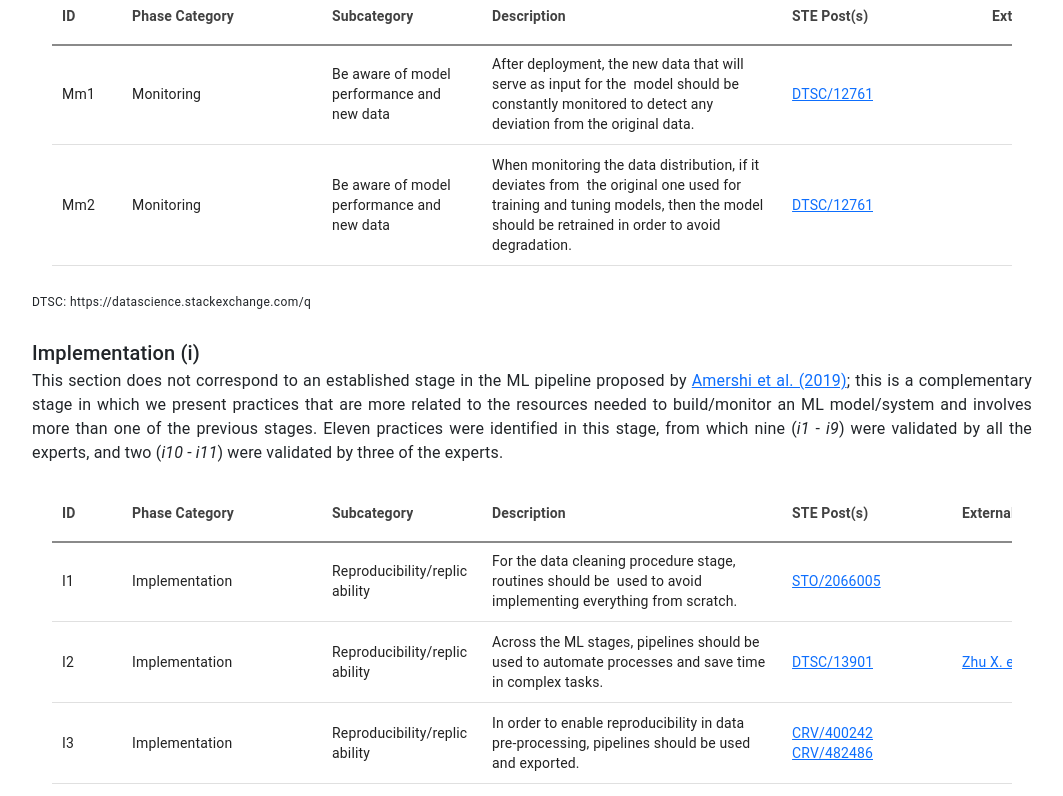
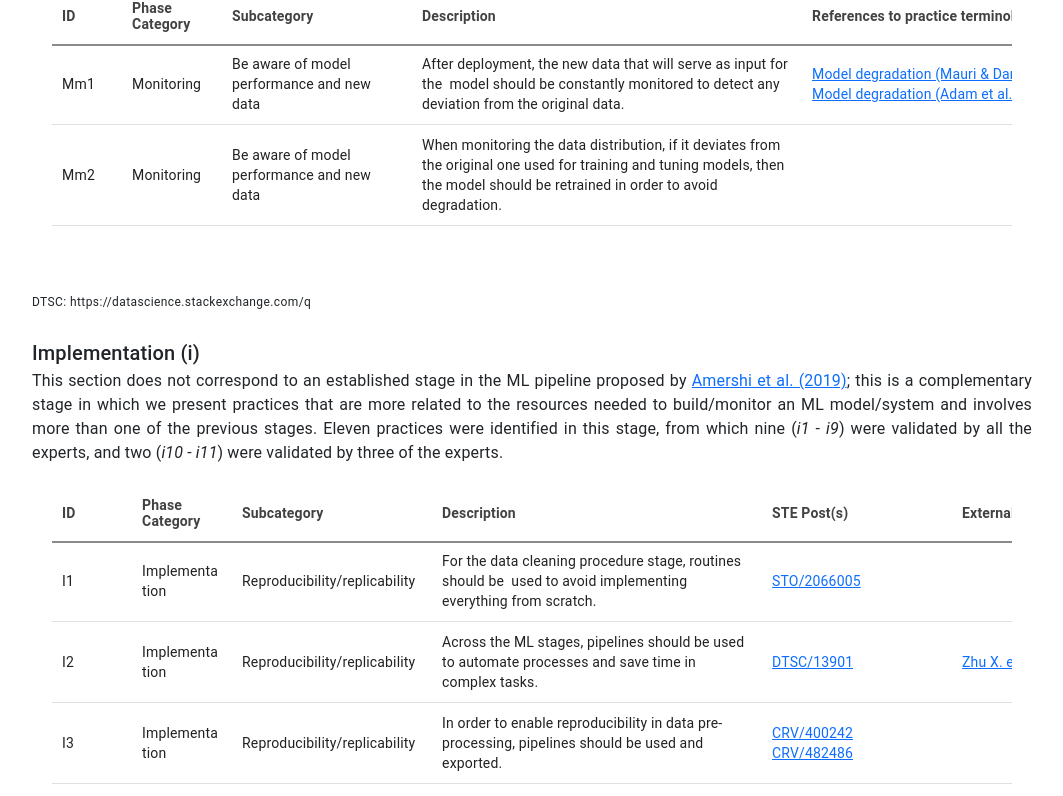
Before and after one commit to TheSoftwareDesignLab/ML_best_practices, a React (Create React App) app: page / in a window 1280 px wide. Shown: the part 10597-11393 px from the top of the page, without its empty margins (108-1171 px from the left). Built offline with nearby package versions, Linux system fonts and the light colour scheme.

Commit message:
all tables extra terminology

```diff
--- a/src/data/table10.ts
+++ b/src/data/table10.ts
@@ -9,7 +9,9 @@ export const TABLE_10 = [
     "Number of experts that validated the practice": 4,
     "STE Post(s)": "https://datascience.stackexchange.com/questions/82805",
     "External URL(S) in post(s)": "-",
-    "STE Post(s)-link": "DTSC/82805"
+    "STE Post(s)-link": "DTSC/82805",
+    "References to practice terminology": "",
+    "References to practice terminology-link": "",
   },
   {
     "id": "Me2",
@@ -19,7 +21,9 @@ export const TABLE_10 = [
     "Number of experts that validated the practice": 4,
     "STE Post(s)": "https://stats.stackexchange.com/questions/342110\nhttps://stackoverflow.com/questions/65706957\nhttps://stats.stackexchange.com/questions/179872",
     "External URL(S) in post(s)": "-",
-    "STE Post(s)-link": "CRV/342110, STO/65706957, CRV/179872"
+    "STE Post(s)-link": "CRV/342110, STO/65706957, CRV/179872",
+    "References to practice terminology": "",
+    "References to practice terminology-link": "",
   },
   {
     "id": "Me3",
@@ -29,7 +33,9 @@ export const TABLE_10 = [
     "Number of experts that validated the practice": 4,
     "STE Post(s)": "https://datascience.stackexchange.com/questions/32859",
     "External URL(S) in post(s)": "-",
-    "STE Post(s)-link": "DTSC/32859"
+    "STE Post(s)-link": "DTSC/32859",
+    "References to practice terminology": "",
+    "References to practice terminology-link": "",
   },
   {
     "id": "Me4",
@@ -40,6 +46,8 @@ export const TABLE_10 = [
     "STE Post(s)": "https://stats.stackexchange.com/questions/179872",
     "External URL(S) in post(s)": "-",
     "STE Post(s)-link": "CRV/179872",
+    "References to practice terminology": "",
+    "References to practice terminology-link": "",
   },
   {
     "id": "Me5",
@@ -49,7 +57,9 @@ export const TABLE_10 = [
     "Number of experts that validated the practice": 4,
     "STE Post(s)": "https://datascience.stackexchange.com/questions/82805",
     "External URL(S) in post(s)": "-",
-    "STE Post(s)-link": "DTSC/82805"
+    "STE Post(s)-link": "DTSC/82805",
+    "References to practice terminology": "",
+    "References to practice terminology-link": "",
   },
   {
     "id": "Me6",
@@ -60,7 +70,9 @@ export const TABLE_10 = [
     "STE Post(s)": "https://datascience.stackexchange.com/questions/13901",
     "External URL(S) in post(s)": "http://www.cs.columbia.edu/~vondrick/largetrain.pdf",
     "STE Post(s)-link": "DTSC/13901",
-    "External URL(S) in post(s)-link": "Zhu X. et al. (2012)"
+    "External URL(S) in post(s)-link": "Zhu X. et al. (2012)",
+    "References to practice terminology": "",
+    "References to practice terminology-link": "",
   },
   {
     "id": "Me7",
@@ -71,6 +83,8 @@ export const TABLE_10 = [
     "STE Post(s)": "https://cs.stackexchange.com/questions/115441",
     "External URL(S) in post(s)": "-",
     "STE Post(s)-link": "CS/115441",
+    "References to practice terminology": "",
+    "References to practice terminology-link": "",
   },
   {
     "id": "Me8",
@@ -81,27 +95,37 @@ export const TABLE_10 = [
     "STE Post(s)": "https://stats.stackexchange.com/questions/342110",
     "External URL(S) in post(s)": "-",
     "STE Post(s)-link": "CRV/342110",
+    "References to practice terminology": "",
+    "References to practice terminology-link": "",
   }
 ];
 
 export const TABLE_10_COLUMNS = [
-  {field: 'id', headerName: "ID", width: 70, sortable: false},
-  {field: 'Phase Category', headerName: "Phase Category", width: 200, sortable: false},
-  {field: 'Subcategory', headerName: "Subcategory", width: 160, sortable: false},
-  {field: 'Description', headerName: "Description", width: 300, sortable: false},
+  {field: 'id', headerName: "ID", width: 80, sortable: false},
+  {field: 'Phase Category', headerName: "Phase Category", width: 90, sortable: false},
+  {field: 'Subcategory', headerName: "Subcategory", width: 170, sortable: false},
+  {field: 'Description', headerName: "Description", width: 330, sortable: false},
+  {
+    field: 'References to practice terminology',
+    headerName: "References to practice terminology",
+    width: 290,
+    sortable: false,
+    renderCell: renderUrlCell,
+    hide: true,
+  },
   {
     field: 'STE Post(s)',
     headerName: "STE Post(s)",
-    width: 200,
-    renderCell: renderUrlCell,
-    sortable: false
+    width: 190,
+    sortable: false,
+    renderCell: renderUrlCell
   },
   {
     field: 'External URL(S) in post(s)',
     headerName: "External URL(S) in post(s)",
-    width: 200,
+    width: 250,
+    sortable: false,
     renderCell: renderUrlCell,
-    sortable: false,
   },
   {
     field: 'STE Post(s)-link',
@@ -112,10 +136,15 @@ export const TABLE_10_COLUMNS = [
     hide: true,
   },
   {
+    field: 'References to practice terminology-link',
+    hide: true,
+  },
+  {
     field: 'Number of experts that validated the practice',
     headerName: "Number of experts that validated the practice",
     width: 200,
     type: 'number',
-    sortable: false
+    sortable: false,
+    hide: true,
   },
 ];
--- a/src/data/table11.ts
+++ b/src/data/table11.ts
@@ -10,7 +10,8 @@ export const TABLE_11 = [
     "STE Post(s)": "https://stats.stackexchange.com/questions/400242\nhttps://stats.stackexchange.com/questions/11602",
     "External URL(S) in post(s)": "https://jmlr.csail.mit.edu/papers/volume11/cawley10a/cawley10a.pdf\nhttps://jmlr.csail.mit.edu/papers/volume8/cawley07a/cawley07a.pdf",
     "STE Post(s)-link": "CRV/400242, CRV/11602",
-    "External URL(S) in post(s)-link": "Cawley G. et al. (2010), Cawley G. et al. (2007)"
+    "External URL(S) in post(s)-link": "Cawley G. et al. (2010), Cawley G. et al. (2007)",
+    "References to practice terminology": "-",
   },
   {
     "id": "Md2",
@@ -21,27 +22,36 @@ export const TABLE_11 = [
     "STE Post(s)": "https://stats.stackexchange.com/questions/400242",
     "External URL(S) in post(s)": "-",
     "STE Post(s)-link": "CRV/400242",
+    "References to practice terminology": "-",
   }
 ];
 
 export const TABLE_11_COLUMNS = [
-  {field: 'id', headerName: "ID", width: 70, sortable: false},
-  {field: 'Phase Category', headerName: "Phase Category", width: 200, sortable: false},
-  {field: 'Subcategory', headerName: "Subcategory", width: 160, sortable: false},
-  {field: 'Description', headerName: "Description", width: 300, sortable: false},
+  {field: 'id', headerName: "ID", width: 80, sortable: false},
+  {field: 'Phase Category', headerName: "Phase Category", width: 100, sortable: false},
+  {field: 'Subcategory', headerName: "Subcategory", width: 100, sortable: false},
+  {field: 'Description', headerName: "Description", width: 390, sortable: false},
+  {
+    field: 'References to practice terminology',
+    headerName: "References to practice terminology",
+    width: 290,
+    sortable: false,
+    renderCell: renderUrlCell,
+    hide: true,
+  },
   {
     field: 'STE Post(s)',
     headerName: "STE Post(s)",
-    width: 200,
-    renderCell: renderUrlCell,
-    sortable: false
+    width: 190,
+    sortable: false,
+    renderCell: renderUrlCell
   },
   {
     field: 'External URL(S) in post(s)',
     headerName: "External URL(S) in post(s)",
-    width: 200,
+    width: 250,
+    sortable: false,
     renderCell: renderUrlCell,
-    sortable: false,
   },
   {
     field: 'STE Post(s)-link',
@@ -52,10 +62,15 @@ export const TABLE_11_COLUMNS = [
     hide: true,
   },
   {
+    field: 'References to practice terminology-link',
+    hide: true,
+  },
+  {
     field: 'Number of experts that validated the practice',
     headerName: "Number of experts that validated the practice",
     width: 200,
     type: 'number',
-    sortable: false
+    sortable: false,
+    hide: true,
   },
 ];
--- a/src/data/table12.ts
+++ b/src/data/table12.ts
@@ -9,7 +9,9 @@ export const TABLE_12 = [
     "Number of experts that validated the practice": 4,
     "STE Post(s)": "https://datascience.stackexchange.com/questions/12761",
     "External URL(S) in post(s)": "-",
-    "STE Post(s)-link": "DTSC/12761"
+    "STE Post(s)-link": "DTSC/12761",
+    "References to practice terminology": "https://dl.acm.org/doi/full/10.1145/3446331?casa_token=34-SMl_TTxcAAAAA%3AZPrioGk5aA9wG7OmYeylmG0iSjR4-yMW_QLUjqyxI0-E8BzxvhPDX5_SfeGOKwOsqev0s2V8beY\nhttps://proceedings.mlr.press/v126/adam20a",
+    "References to practice terminology-link": "Model degradation (Mauri & Damiani), Model degradation (Adam et al.)",
   },
   {
     "id": "Mm2",
@@ -20,27 +22,35 @@ export const TABLE_12 = [
     "STE Post(s)": "https://datascience.stackexchange.com/questions/12761",
     "External URL(S) in post(s)": "-",
     "STE Post(s)-link": "DTSC/12761",
+    "References to practice terminology": "-",
   }
 ];
 
 export const TABLE_12_COLUMNS = [
   {field: 'id', headerName: "ID", width: 70, sortable: false},
-  {field: 'Phase Category', headerName: "Phase Category", width: 200, sortable: false},
-  {field: 'Subcategory', headerName: "Subcategory", width: 160, sortable: false},
-  {field: 'Description', headerName: "Description", width: 300, sortable: false},
+  {field: 'Phase Category', headerName: "Phase Category", width: 100, sortable: false},
+  {field: 'Subcategory', headerName: "Subcategory", width: 190, sortable: false},
+  {field: 'Description', headerName: "Description", width: 390, sortable: false},
+  {
+    field: 'References to practice terminology',
+    headerName: "References to practice terminology",
+    width: 290,
+    sortable: false,
+    renderCell: renderUrlCell,
+  },
   {
     field: 'STE Post(s)',
     headerName: "STE Post(s)",
-    width: 200,
-    renderCell: renderUrlCell,
-    sortable: false
+    width: 190,
+    sortable: false,
+    renderCell: renderUrlCell
   },
   {
     field: 'External URL(S) in post(s)',
     headerName: "External URL(S) in post(s)",
-    width: 200,
+    width: 250,
+    sortable: false,
     renderCell: renderUrlCell,
-    sortable: false,
   },
   {
     field: 'STE Post(s)-link',
@@ -51,10 +61,15 @@ export const TABLE_12_COLUMNS = [
     hide: true,
   },
   {
+    field: 'References to practice terminology-link',
+    hide: true,
+  },
+  {
     field: 'Number of experts that validated the practice',
     headerName: "Number of experts that validated the practice",
     width: 200,
     type: 'number',
-    sortable: false
+    sortable: false,
+    hide: true,
   },
 ];
--- a/src/data/table13.ts
+++ b/src/data/table13.ts
@@ -9,7 +9,9 @@ export const TABLE_13 = [
     "Number of experts that validated the practice": 4,
     "STE Post(s)": "https://stackoverflow.com/questions/2066005",
     "External URL(S) in post(s)": "-",
-    "STE Post(s)-link": "STO/2066005"
+    "STE Post(s)-link": "STO/2066005",
+    "References to practice terminology": "",
+    "References to practice terminology-link": "",
   },
   {
     "id": "I2",
@@ -20,7 +22,9 @@ export const TABLE_13 = [
     "STE Post(s)": "https://datascience.stackexchange.com/questions/13901",
     "External URL(S) in post(s)": "http://www.cs.columbia.edu/~vondrick/largetrain.pdf",
     "STE Post(s)-link": "DTSC/13901",
-    "External URL(S) in post(s)-link": "Zhu X. et al. (2012)"
+    "External URL(S) in post(s)-link": "Zhu X. et al. (2012)",
+    "References to practice terminology": "",
+    "References to practice terminology-link": "",
   },
   {
     "id": "I3",
@@ -31,6 +35,8 @@ export const TABLE_13 = [
     "STE Post(s)": "https://stats.stackexchange.com/questions/400242\nhttps://stats.stackexchange.com/questions/482486",
     "External URL(S) in post(s)": "-",
     "STE Post(s)-link": "CRV/400242, CRV/482486",
+    "References to practice terminology": "",
+    "References to practice terminology-link": "",
   },
   {
     "id": "I4",
@@ -41,6 +47,8 @@ export const TABLE_13 = [
     "STE Post(s)": "https://datascience.stackexchange.com/questions/56318",
     "External URL(S) in post(s)": "-",
     "STE Post(s)-link": "DTSC/56318",
+    "References to practice terminology": "",
+    "References to practice terminology-link": "",
   },
   {
     "id": "I5",
@@ -51,6 +59,8 @@ export const TABLE_13 = [
     "STE Post(s)": "https://datascience.stackexchange.com/questions/56318",
     "External URL(S) in post(s)": "-",
     "STE Post(s)-link": "DTSC/56318",
+    "References to practice terminology": "",
+    "References to practice terminology-link": "",
   },
   {
     "id": "I6",
@@ -61,7 +71,9 @@ export const TABLE_13 = [
     "STE Post(s)": "https://datascience.stackexchange.com/questions/73163",
     "External URL(S) in post(s)": "https://research.google/pubs/pub46555/\nhttps://arxiv.org/abs/1907.05012\nhttps://en.wikipedia.org/wiki/Instance-based_learning",
     "STE Post(s)-link": "DTSC/73163",
-    "External URL(S) in post(s)-link": "The ML Test Score-Google,  Ginart A. et al. (2019), Instance-based learning Wikipedia"
+    "External URL(S) in post(s)-link": "The ML Test Score-Google,  Ginart A. et al. (2019), Instance-based learning Wikipedia",
+    "References to practice terminology": "",
+    "References to practice terminology-link": "",
   },
   {
     "id": "I7",
@@ -72,7 +84,9 @@ export const TABLE_13 = [
     "STE Post(s)": "https://softwareengineering.stackexchange.com/questions/421223",
     "External URL(S) in post(s)": "https://github.com/webdataset/webdataset",
     "STE Post(s)-link": "SE/421223",
-    "External URL(S) in post(s)-link": "WebDataset-Github"
+    "External URL(S) in post(s)-link": "WebDataset-Github",
+    "References to practice terminology": "",
+    "References to practice terminology-link": "",
   },
   {
     "id": "I8",
@@ -83,7 +97,9 @@ export const TABLE_13 = [
     "STE Post(s)": "https://datascience.stackexchange.com/questions/13901\nhttps://stackoverflow.com/questions/18567633",
     "External URL(S) in post(s)": "http://www.cs.columbia.edu/~vondrick/largetrain.pdf",
     "STE Post(s)-link": "CRV/13901, STO/18567633",
-    "External URL(S) in post(s)-link": "Zhu X. et al. (2012)"
+    "External URL(S) in post(s)-link": "Zhu X. et al. (2012)",
+    "References to practice terminology": "",
+    "References to practice terminology-link": "",
   },
   {
     "id": "I9",
@@ -94,7 +110,9 @@ export const TABLE_13 = [
     "STE Post(s)": "https://datascience.stackexchange.com/questions/13901\nhttps://softwareengineering.stackexchange.com/questions/421223",
     "External URL(S) in post(s)": "http://www.cs.columbia.edu/~vondrick/largetrain.pdf\nhttps://github.com/webdataset/webdataset",
     "STE Post(s)-link": "DTSC/13901, SE/421223",
-    "External URL(S) in post(s)-link": "Zhu X. et al. (2012), WebDataset-Github"
+    "External URL(S) in post(s)-link": "Zhu X. et al. (2012), WebDataset-Github",
+    "References to practice terminology": "",
+    "References to practice terminology-link": "",
   },
   {
     "id": "I10",
@@ -105,6 +123,8 @@ export const TABLE_13 = [
     "STE Post(s)": "https://datascience.stackexchange.com/questions/32859",
     "External URL(S) in post(s)": "-",
     "STE Post(s)-link": "DTSC/32859",
+    "References to practice terminology": "",
+    "References to practice terminology-link": "",
   },
   {
     "id": "I11",
@@ -115,28 +135,38 @@ export const TABLE_13 = [
     "STE Post(s)": "https://datascience.stackexchange.com/questions/13901\nhttps://softwareengineering.stackexchange.com/questions/421223",
     "External URL(S) in post(s)": "http://www.cs.columbia.edu/~vondrick/largetrain.pdf\nhttps://github.com/webdataset/webdataset",
     "STE Post(s)-link": "DTSC/13901, SE/421223",
-    "External URL(S) in post(s)-link": "Zhu X. et al. (2012), WebDataset-Github"
+    "External URL(S) in post(s)-link": "Zhu X. et al. (2012), WebDataset-Github",
+    "References to practice terminology": "",
+    "References to practice terminology-link": "",
   }
 ];
 
 export const TABLE_13_COLUMNS = [
-  {field: 'id', headerName: "ID", width: 70, sortable: false},
-  {field: 'Phase Category', headerName: "Phase Category", width: 200, sortable: false},
-  {field: 'Subcategory', headerName: "Subcategory", width: 160, sortable: false},
-  {field: 'Description', headerName: "Description", width: 300, sortable: false},
+  {field: 'id', headerName: "ID", width: 80, sortable: false},
+  {field: 'Phase Category', headerName: "Phase Category", width: 100, sortable: false},
+  {field: 'Subcategory', headerName: "Subcategory", width: 200, sortable: false},
+  {field: 'Description', headerName: "Description", width: 330, sortable: false},
+  {
+    field: 'References to practice terminology',
+    headerName: "References to practice terminology",
+    width: 290,
+    sortable: false,
+    renderCell: renderUrlCell,
+    hide:true
+  },
   {
     field: 'STE Post(s)',
     headerName: "STE Post(s)",
-    width: 170,
-    renderCell: renderUrlCell,
-    sortable: false
+    width: 190,
+    sortable: false,
+    renderCell: renderUrlCell
   },
   {
     field: 'External URL(S) in post(s)',
     headerName: "External URL(S) in post(s)",
-    width: 230,
+    width: 250,
+    sortable: false,
     renderCell: renderUrlCell,
-    sortable: false,
   },
   {
     field: 'STE Post(s)-link',
@@ -147,10 +177,15 @@ export const TABLE_13_COLUMNS = [
     hide: true,
   },
   {
+    field: 'References to practice terminology-link',
+    hide: true,
+  },
+  {
     field: 'Number of experts that validated the practice',
     headerName: "Number of experts that validated the practice",
     width: 200,
     type: 'number',
-    sortable: false
+    sortable: false,
+    hide: true,
   },
 ];
--- a/src/data/table9.ts
+++ b/src/data/table9.ts
@@ -141,7 +141,7 @@ export const TABLE_9 = [
     "STE Post(s)-link": "CRV/355428",
     "External URL(S) in post(s)-link": "Book Hastie T. et al., CRV/7008, CRV/129125, Regression Modeling CRAN",
     "References to practice terminology": "https://epubs.siam.org/doi/book/10.1137/1.9781611970319\nhttps://www.tandfonline.com/doi/abs/10.1198/016214504000002087",
-    "References to practice terminology-link": "Bootstrapping, Bootstrapping chracteristics",
+    "References to practice terminology-link": "Bootstrapping, Bootstrapping characteristics",
   },
   {
     "id": "Mt45",
```
